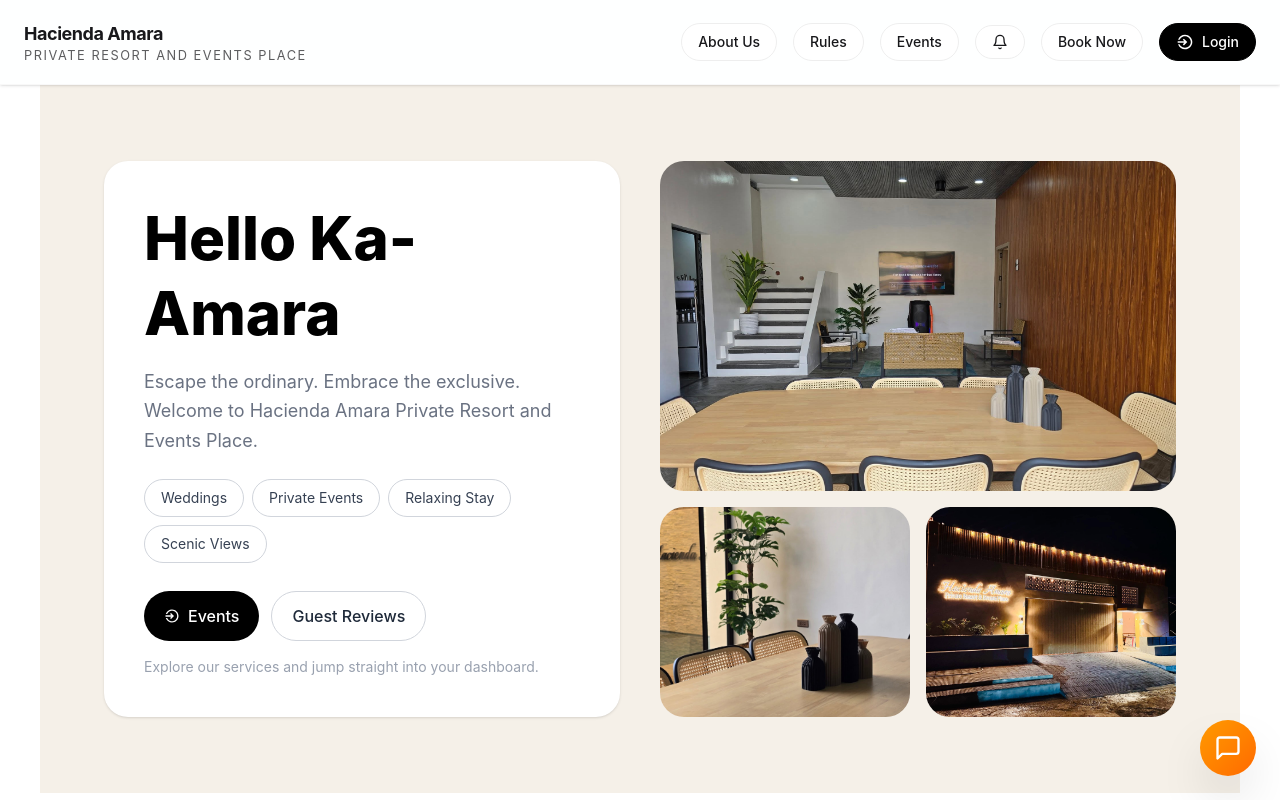
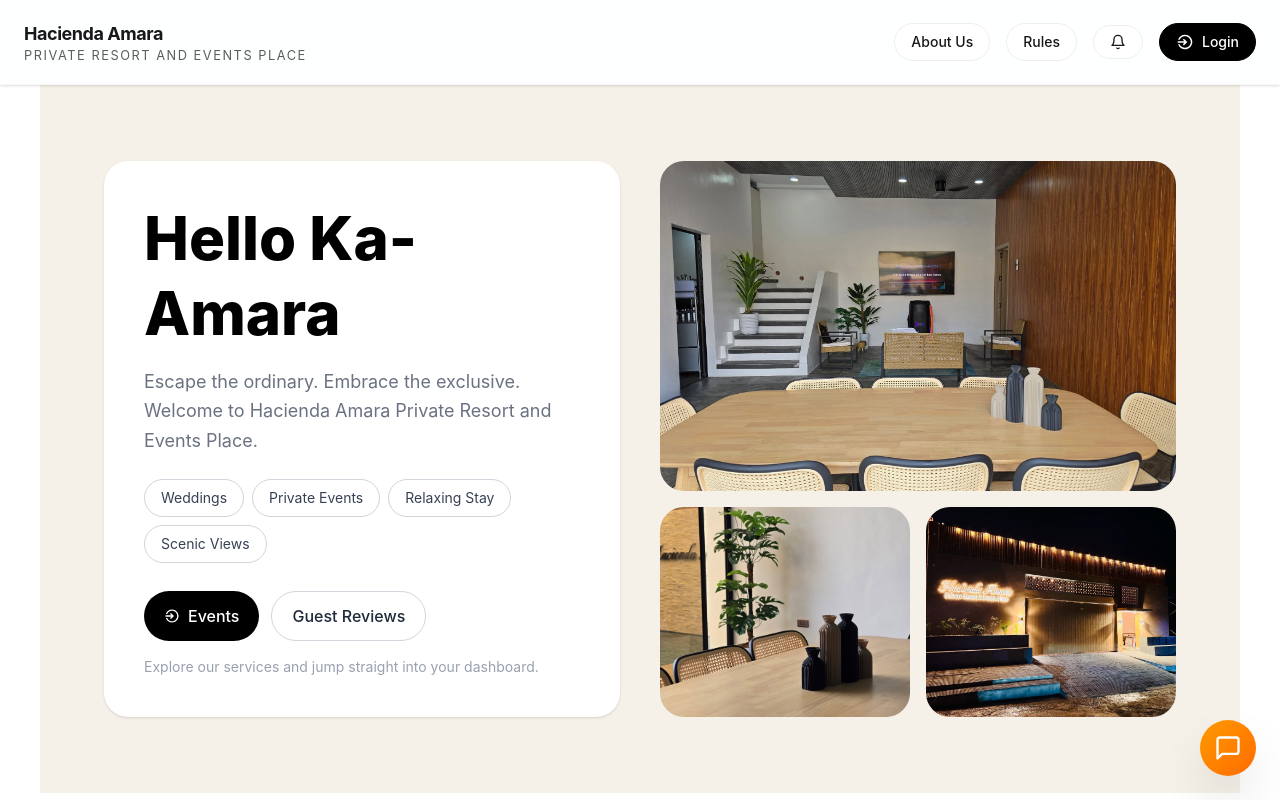
Before and after one commit to NexusLegends4/hacienda-amara-private, a React (Vite) app: page / in a window 1280 px wide. Built offline with nearby package versions, Linux system fonts and the light colour scheme; no server answers.

Commit message:
Remove unused NavLink components from NavBar

```diff
--- a/src/components/NavBar.jsx
+++ b/src/components/NavBar.jsx
@@ -151,11 +151,9 @@
 
 						{!session && (
 							<>
-								<NavLink to="/events" className={navLinkClass}>Events</NavLink>
 								<NavLink to="/customer-notifications" className={navLinkClass} aria-label="Customer Notifications">
 									<FiBell className="text-base" />
 								</NavLink>
-								<NavLink to="/rooms" className={navLinkClass}>Book Now</NavLink>
 								<NavLink to="/log-in" className={({ isActive }) => [
 								"inline-flex items-center gap-2 rounded-full border px-4 py-2 text-sm font-medium transition-all duration-200",
 								isActive
@@ -193,8 +191,6 @@
 
 						{profile?.role === "client" && (
 							<>
-								<NavLink to="/events" className={navLinkClass}>Events</NavLink>
-								<NavLink to="/rooms" className={navLinkClass}>Book Now</NavLink>
 								<NavLink to="/client-notifications" className={navLinkClass}>
 									<FiBell className="text-base" />
 									Notifications
@@ -297,11 +293,9 @@
 							{!session && (
 								<>
 									<div className="border-t border-base-200 my-2" />
-									<NavLink to="/events" className={mobileLinkClass} onClick={closeMobile}>Events</NavLink>
 									<NavLink to="/customer-notifications" className={mobileLinkClass} onClick={closeMobile} aria-label="Customer Notifications">
 										<FiBell />
 									</NavLink>
-									<NavLink to="/rooms" className={mobileLinkClass} onClick={closeMobile}>Book Now</NavLink>
 									<NavLink to="/log-in" className={({ isActive }) => [
 										"flex items-center gap-3 rounded-2xl px-4 py-3 text-sm font-medium transition-all duration-200",
 										isActive
@@ -345,8 +339,6 @@
 							{profile?.role === "client" && (
 								<>
 									<div className="border-t border-base-200 my-2" />
-									<NavLink to="/events" className={mobileLinkClass} onClick={closeMobile}>Events</NavLink>
-									<NavLink to="/rooms" className={mobileLinkClass} onClick={closeMobile}>Book Now</NavLink>
 									<NavLink to="/client-notifications" className={mobileLinkClass} onClick={closeMobile}>
 										<FiBell />
 										Notifications
```
